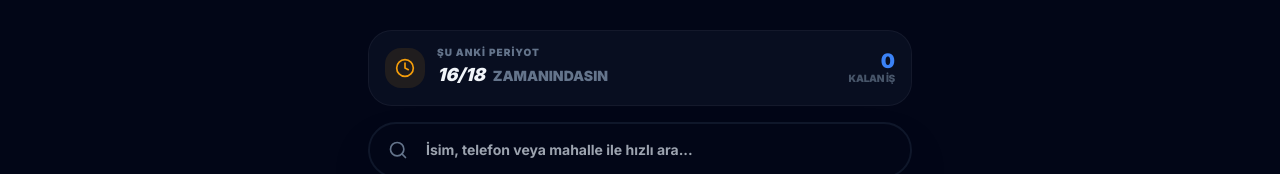
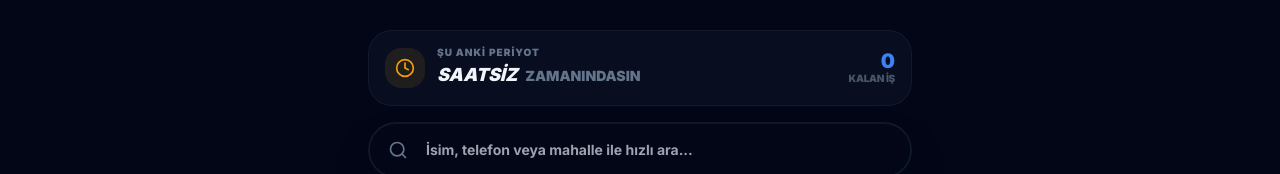
Before and after one commit to DefaultSpace/FieldOps-Pro, a React (Vite) app: page / in a window 1280 px wide. Shown: the part 356-530 px from the top of the page. Built offline with nearby package versions, Linux system fonts and the light colour scheme.

Commit message:
feat: add 18-20 and Saatsiz time slots

```diff
--- a/src/components/ServiceCard.jsx
+++ b/src/components/ServiceCard.jsx
@@ -33,8 +33,9 @@ export const ServiceCard = ({ service }) => {
     };
 
     const activeSlot = getActiveTimeSlot();
+    const timeSlots = ["10/12", "12/14", "14/16", "16/18", "18/20", "Saatsiz"];
     const isDelayed = service.status === 'pending' &&
-        ["10/12", "12/14", "14/16", "16/18"].indexOf(service.timeSlot) < ["10/12", "12/14", "14/16", "16/18"].indexOf(activeSlot);
+        timeSlots.indexOf(service.timeSlot) < timeSlots.indexOf(activeSlot);
     const isActive = service.timeSlot === activeSlot;
 
     const openMaps = () => window.open(getMapsSearchUrl(service.address), '_blank');
--- a/src/components/ServiceForm.jsx
+++ b/src/components/ServiceForm.jsx
@@ -78,6 +78,8 @@ export const ServiceForm = () => {
                                 <option value="12/14">12:00 - 14:00</option>
                                 <option value="14/16">14:00 - 16:00</option>
                                 <option value="16/18">16:00 - 18:00</option>
+                                <option value="18/20">18:00 - 20:00</option>
+                                <option value="Saatsiz">Saatsiz</option>
                             </select>
                         </div>
                     </div>
--- a/src/utils/sorting.js
+++ b/src/utils/sorting.js
@@ -6,7 +6,7 @@ const MAHALLE_PRIORITY = [
     "CİHANGİR"
 ];
 
-const TIMESLOT_ORDER = ["10/12", "12/14", "14/16", "16/18"];
+const TIMESLOT_ORDER = ["10/12", "12/14", "14/16", "16/18", "18/20", "Saatsiz"];
 
 export const getActiveTimeSlot = () => {
     const hour = new Date().getHours();
@@ -14,7 +14,8 @@ export const getActiveTimeSlot = () => {
     if (hour < 14) return "12/14";
     if (hour < 16) return "14/16";
     if (hour < 18) return "16/18";
-    return "16/18"; // After 18:00, still match last slot
+    if (hour < 20) return "18/20";
+    return "Saatsiz";
 };
 
 export const calculatePriorityScore = (service) => {
```
